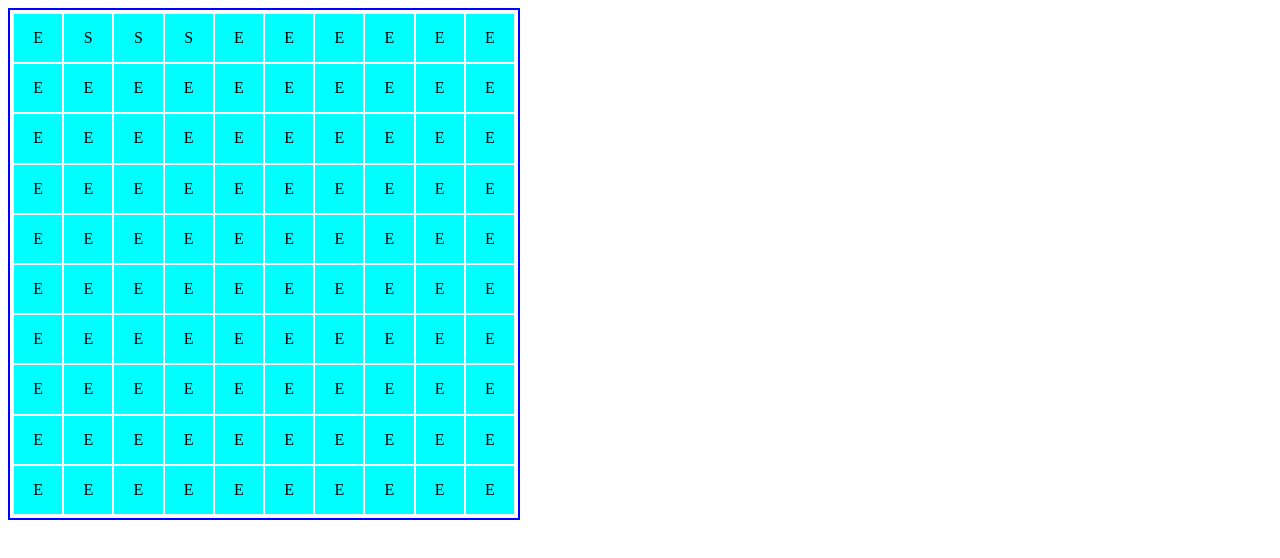
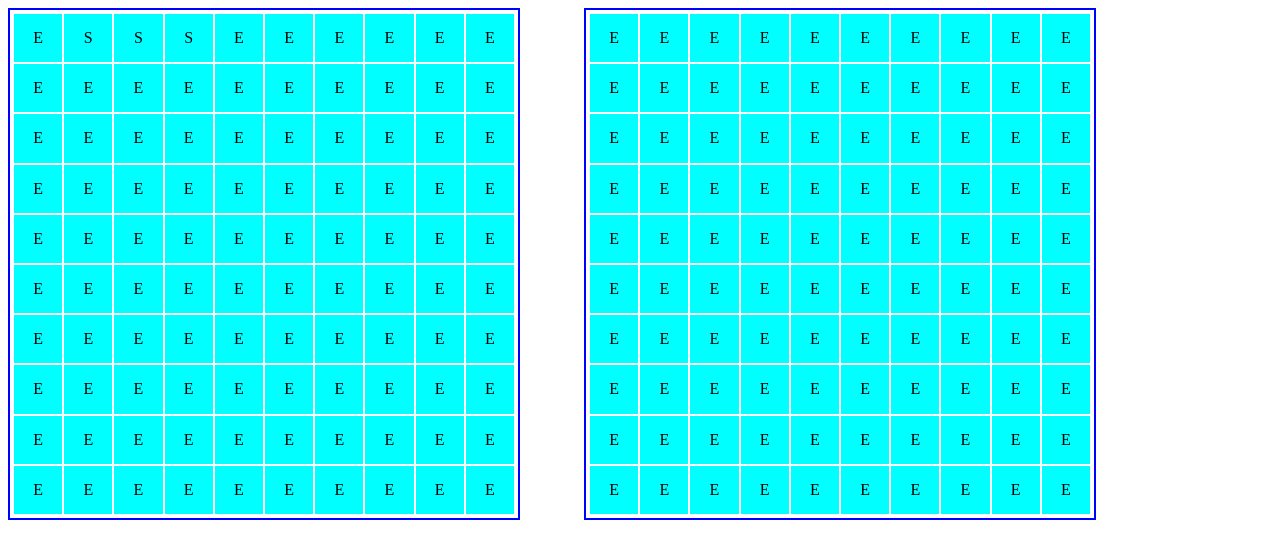
Before and after one commit to emiledrablant/Battleship, a website built with webpack: page src/template.html in a window 1280 px wide. Built offline with nearby package versions, Linux system fonts and the light colour scheme.

Commit message:
add display for opponent's board

```diff
--- a/src/index.js
+++ b/src/index.js
@@ -1,35 +1,13 @@
 
 import "./style.css"
 import Player from "./modules/player";
-import { loadBoard } from "./modules/dom";
+import { loadBoard, loadBoardOpponent } from "./modules/dom";
 
 let player = new Player();
+let opponent = new Player();
+
+loadBoardOpponent(opponent);
+
 //loadBoard(player);
 player.data.placeShip(1,0,true,3);
 loadBoard(player);
-console.log(player.data.board);
-
-//addCell("abbbb");
-
-//createBoard();
-
-/*
-let a = new Gameboard;
-a.buildBoard();
-a.placeShip(0,5,true,2);
-a.placeShip(0,0,true,3);
-//console.log(a.board);
-a.receiveAttack(1,5);
-a.receiveAttack(1,6);
-a.receiveAttack(0,5);
-a.checkForGameOver();
-a.receiveAttack(0,0);
-a.receiveAttack(1,0);
-a.checkForGameOver();
-a.receiveAttack(2,0);
-a.checkForGameOver();
-/*
-let destroyer = new Ship(5);
-destroyer.hit();
-console.log(destroyer.numberOfHits);
-console.log(destroyer.isSunk());*/
--- a/src/modules/dom.js
+++ b/src/modules/dom.js
@@ -2,8 +2,27 @@
 import Player from "./player";
 
 const playerBoard = document.getElementById("playerBoard");
+const opponentBoard = document.getElementById("opponentBoard");
 
 function loadBoard(player) {
+    for (let j = 0; j < 10; j++) {
+        for (let i = 0; i < 10; i++) {
+            const cell = document.createElement("div");
+            cell.classList.add("cell");
+
+            const content = player.accessContent(i,j);
+            cell.textContent = content.charAt(0).toUpperCase();
+/*
+            cell.addEventListener("click", () => {
+                const result = player.data.board.get(player.data.cells[`${i},${j}`]);
+                console.log(result);
+            });*/
+            playerBoard.appendChild(cell);
+        }
+    }
+}
+
+function loadBoardOpponent(player) {
     for (let j = 0; j < 10; j++) {
         for (let i = 0; i < 10; i++) {
             const cell = document.createElement("div");
@@ -16,10 +35,10 @@ function loadBoard(player) {
                 const result = player.data.board.get(player.data.cells[`${i},${j}`]);
                 console.log(result);
             });
-            playerBoard.appendChild(cell);
+            opponentBoard.appendChild(cell);
         }
     }
 }
 
 
-export { loadBoard };
+export { loadBoard, loadBoardOpponent };
--- a/src/style.css
+++ b/src/style.css
@@ -1,5 +1,10 @@
 
-#playerBoard {
+#container {
+    display: flex;
+    gap: 64px;
+}
+
+.board {
     border: solid blue 2px;
     width: 500px;
     height: 500px;
--- a/src/template.html
+++ b/src/template.html
@@ -7,9 +7,8 @@
 </head>
 <body>
     <div id="container">
-        <div id="playerBoard">
-
-        </div>
+        <div id="playerBoard" class="board"></div>
+        <div id="opponentBoard" class="board"></div>
     </div>
 </body>
 </html>
```
